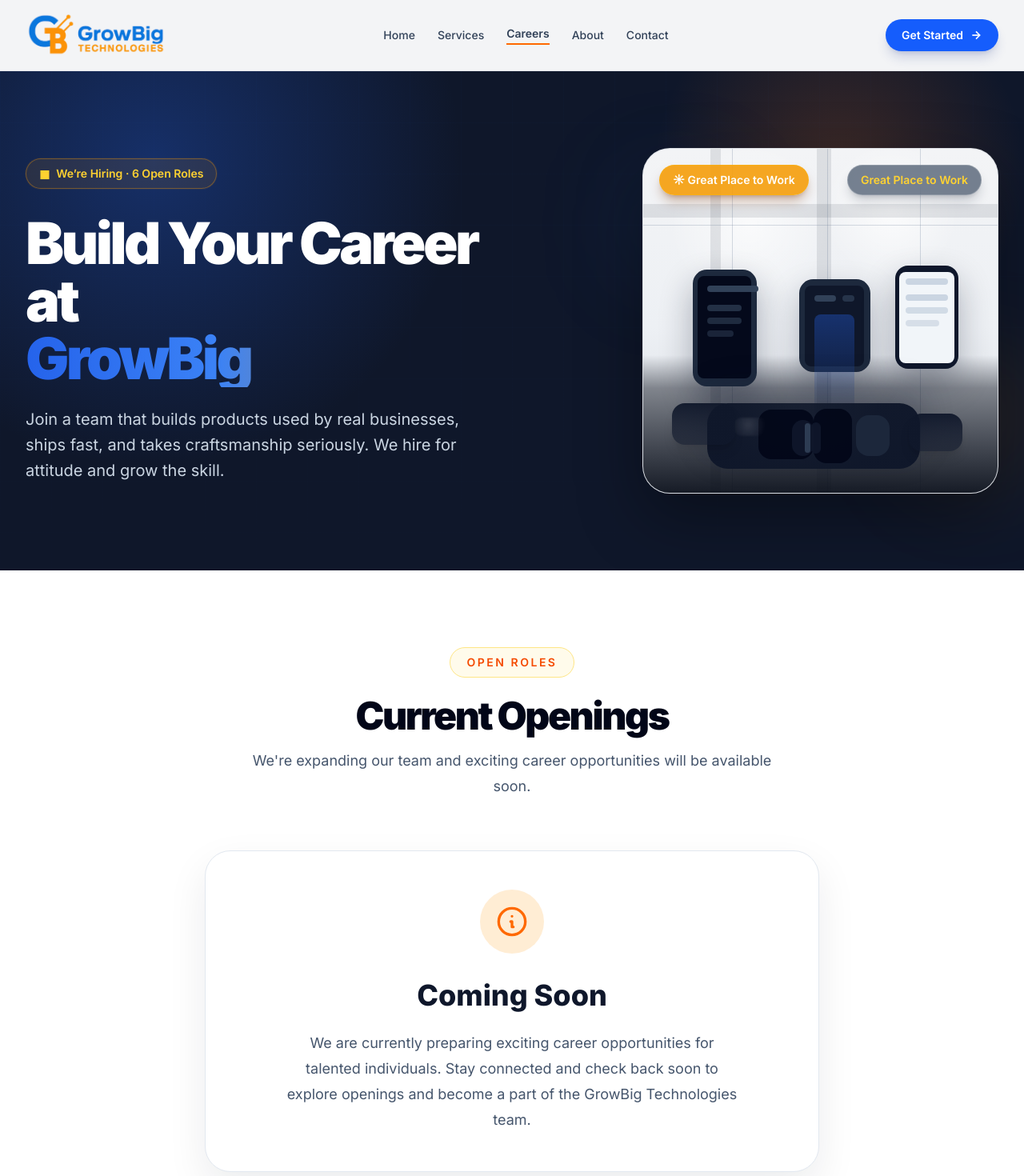
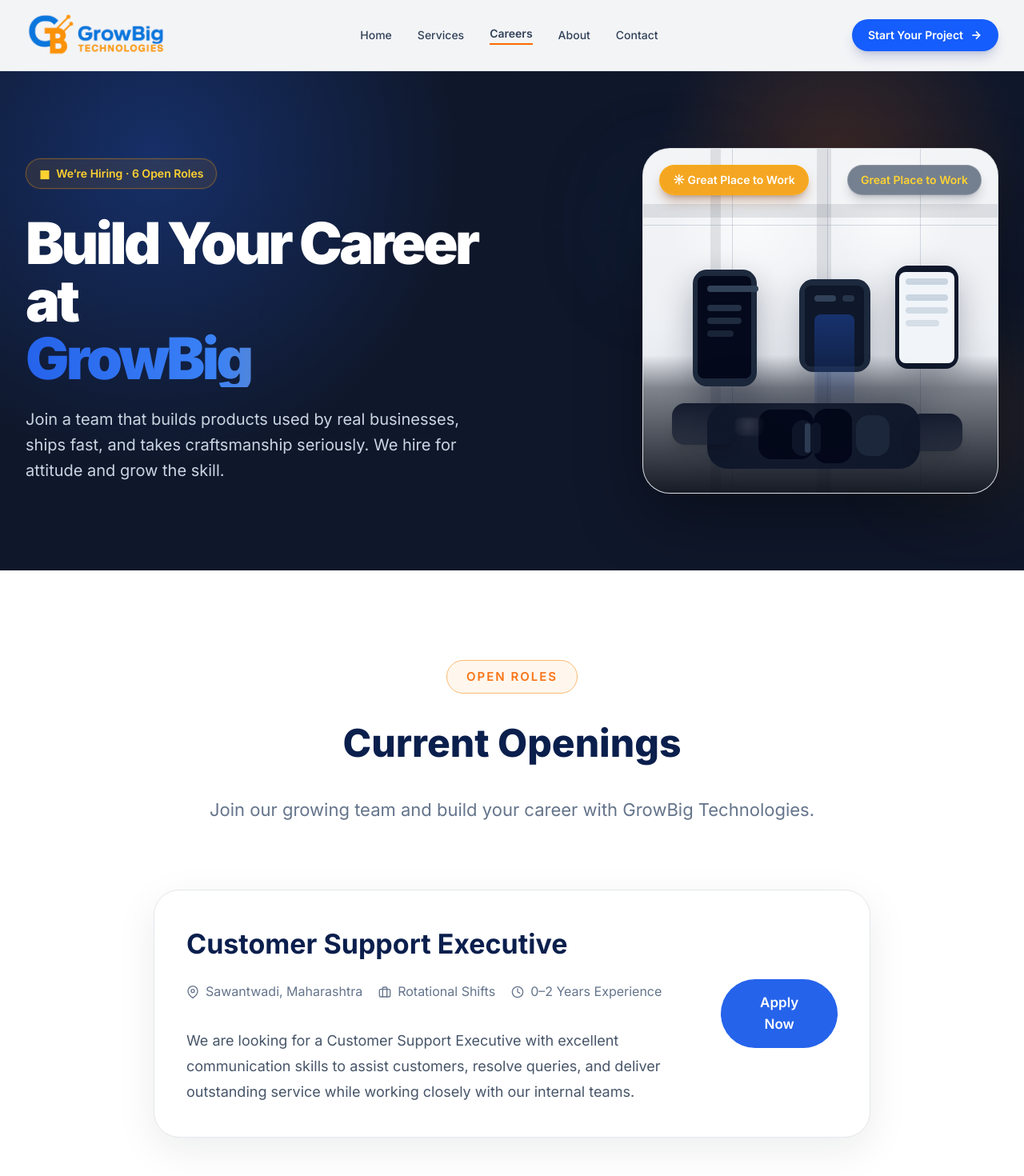
Before and after one commit to vinay-osseed/growbig-web, a React (Vite) app in the folder site-frontend/: page /careers in a window 1280 px wide. Shown: the top 1470 px of the page at 80% size. Built offline with nearby package versions, Linux system fonts and the light colour scheme.

Commit message:
feat: offical static website

```diff
--- a/site-frontend/package.json
+++ b/site-frontend/package.json
@@ -13,7 +13,8 @@
     "react-country-flag": "^3.1.0",
     "react-dom": "^18.3.1",
     "react-icons": "^5.7.0",
-    "react-router-dom": "^6.27.0"
+    "react-router-dom": "^6.27.0",
+    "react-router-hash-link": "^2.4.3"
   },
   "devDependencies": {
     "@tailwindcss/vite": "^4.3.2",
--- a/site-frontend/src/components/Careers/CareersOpenRolesSection.jsx
+++ b/site-frontend/src/components/Careers/CareersOpenRolesSection.jsx
@@ -97,52 +97,75 @@
 //   )
 // }
 
+import { FiMapPin, FiBriefcase, FiClock } from "react-icons/fi";
+
 export default function CareersOpenRolesSection() {
   return (
-    <section className="bg-white px-6 py-20 sm:py-24 lg:px-8">
-      <div className="mx-auto max-w-7xl text-center">
+    <section className="bg-white py-28">
+      <div className="mx-auto max-w-7xl px-6">
         {/* Badge */}
-        <div className="inline-flex rounded-full border border-amber-200 bg-amber-50 px-5 py-2 text-sm font-semibold uppercase tracking-[0.18em] text-orange-600">
-          Open Roles
+        <div className="flex justify-center">
+          <span className="rounded-full border border-[#FDBA74] bg-[#FFF7ED] px-6 py-2 text-[15px] font-semibold uppercase tracking-[2px] text-[#F97316]">
+            Open Roles
+          </span>
         </div>
 
         {/* Heading */}
-        <h2 className="mt-6 text-3xl font-black tracking-[-0.05em] text-slate-950 sm:text-5xl lg:text-5xl">
+        <h2 className="mt-6 text-center text-[48px] font-extrabold text-[#0B1F4D]">
           Current Openings
         </h2>
 
-        {/* Description */}
-        <p className="mx-auto mt-4 max-w-2xl text-lg leading-8 text-slate-600">
-          We're expanding our team and exciting career opportunities will be available soon.
+        <p className="mx-auto mt-6 max-w-3xl text-center text-[22px] leading-10 text-[#64748B]">
+          Join our growing team and build your career with GrowBig
+          Technologies.
         </p>
 
-        {/* Coming Soon Card */}
-        <div className="mx-auto mt-16 max-w-3xl rounded-[2rem] border border-slate-200 bg-white p-12 shadow-[0_20px_50px_rgba(15,23,42,0.08)]">
-          <div className="mx-auto flex h-20 w-20 items-center justify-center rounded-full bg-orange-100">
-            <svg
-              xmlns="http://www.w3.org/2000/svg"
-              className="h-10 w-10 text-orange-500"
-              fill="none"
-              viewBox="0 0 24 24"
-              stroke="currentColor"
-              strokeWidth="2"
-            >
-              <path
-                strokeLinecap="round"
-                strokeLinejoin="round"
-                d="M13 16h-1v-4h-1m1-4h.01M12 22C6.477 22 2 17.523 2 12S6.477 2 12 2s10 4.477 10 10-4.477 10-10 10z"
-              />
-            </svg>
+        {/* Job Card */}
+        <div className="mx-auto mt-20 max-w-4xl rounded-[32px] border border-[#E5E7EB] bg-white p-10 shadow-[0_15px_50px_rgba(15,23,42,0.08)] transition hover:-translate-y-1 hover:shadow-[0_20px_60px_rgba(15,23,42,0.12)]">
+          <div className="flex flex-col gap-8 md:flex-row md:items-center md:justify-between">
+            <div>
+              <h3 className="text-[34px] font-bold text-[#0B1F4D]">
+                Customer Support Executive
+              </h3>
+
+              <div className="mt-5 flex flex-wrap gap-5 text-[16px] text-[#64748B]">
+                <span className="flex items-center gap-2">
+                  <FiMapPin />
+                  Sawantwadi, Maharashtra
+                </span>
+
+                <span className="flex items-center gap-2">
+                  <FiBriefcase />
+                  Rotational Shifts
+                </span>
+
+                <span className="flex items-center gap-2">
+                  <FiClock />
+                  0–2 Years Experience
+                </span>
+              </div>
+
+              <p className="mt-8 max-w-2xl text-[18px] leading-8 text-[#475569]">
+                We are looking for a Customer Support Executive with excellent
+                communication skills to assist customers, resolve queries, and
+                deliver outstanding service while working closely with our
+                internal teams.
+              </p>
+            </div>
+
+            <div className="flex justify-center">
+              <button className="rounded-full bg-[#2563EB] px-8 py-4 text-[17px] font-semibold text-white transition hover:bg-[#1D4ED8]">
+                Apply Now
+              </button>
+            </div>
           </div>
+        </div>
 
-          <h3 className="mt-8 text-4xl font-extrabold text-slate-900">
-            Coming Soon
-          </h3>
-
-          <p className="mx-auto mt-6 max-w-xl text-lg leading-8 text-slate-600">
-            We are currently preparing exciting career opportunities for talented
-            individuals. Stay connected and check back soon to explore openings
-            and become a part of the GrowBig Technologies team.
+        {/* Bottom Note */}
+        <div className="mt-12 text-center">
+          <p className="text-[18px] text-[#64748B]">
+            🚀 More exciting career opportunities will be announced soon. Stay
+            connected with GrowBig Technologies.
           </p>
         </div>
       </div>
--- a/site-frontend/src/components/Contact/ContactHeroSection.jsx
+++ b/site-frontend/src/components/Contact/ContactHeroSection.jsx
@@ -42,7 +42,7 @@
       <div className="relative mx-auto max-w-4xl text-center">
         <div className="inline-flex items-center gap-2 rounded-full border border-amber-500/30 bg-amber-500/10 px-4 py-2 text-sm font-semibold text-amber-300 shadow-[0_0_0_1px_rgba(245,158,11,0.08)]">
           <span className="h-2 w-2 rounded-full bg-emerald-400" />
-          We typically reply within 4 hours
+          We typically reply within few hours
         </div>
 
         <h1 className="mt-8 text-5xl font-black tracking-[-0.05em] text-white sm:text-6xl lg:text-[4.6rem] lg:leading-[0.98]">
--- a/site-frontend/src/components/Contact/ContactInfoPanel.jsx
+++ b/site-frontend/src/components/Contact/ContactInfoPanel.jsx
@@ -46,16 +46,16 @@
                 </svg>
               ),
             },
-            /*{
+            {
               label: 'Facebook',
-              href: '#',
+              href: 'https://www.facebook.com/share/182RC2vgWz/',
               icon: (
                 <svg width="18" height="18" fill="none" stroke="currentColor" strokeWidth="2" viewBox="0 0 24 24">
                   <path d="M18 2h-3a5 5 0 00-5 5v3H7v4h3v8h4v-8h3l1-4h-4V7a1 1 0 011-1h3z" />
                 </svg>
               ),
             },
-            {
+            /*{
               label: 'GitHub',
               href: '#',
               icon: (
--- a/site-frontend/src/components/HeroSection.jsx
+++ b/site-frontend/src/components/HeroSection.jsx
@@ -50,7 +50,7 @@
           {/* Badge */}
           <div className="inline-flex items-center gap-3 rounded-full border border-white/10 bg-white/5 px-4 py-2 text-sm font-medium text-slate-200 backdrop-blur-sm">
             <span className="h-2.5 w-2.5 rounded-full bg-orange-400" />
-            Premium IT Solutions · Est. 2020
+            🚀 Empowering Digital Growth
           </div>
 
           {/* Heading */}
@@ -70,7 +70,7 @@
           </p>
 
           {/* Buttons */}
-          <div className="mt-8 flex flex-wrap gap-4">
+          {/*<div className="mt-8 flex flex-wrap gap-4">
             <button
               className="inline-flex items-center gap-2 rounded-full bg-blue-600 px-7 py-3.5 text-sm font-semibold text-white shadow-lg shadow-blue-900/30 transition hover:-translate-y-0.5 hover:bg-blue-700"
               onClick={() => navigate('/contact')}
@@ -91,7 +91,7 @@
                 <polyline points="12 5 19 12 12 19" />
               </svg>
             </button>
-          </div>
+          </div>*/}
 
           {/* Stats — plain, no container */}
           {/*
--- a/site-frontend/src/components/Navbar.jsx
+++ b/site-frontend/src/components/Navbar.jsx
@@ -133,72 +133,49 @@
 //     </header>
 //   )
 // }
-
-
-import { useState, useEffect } from 'react'
-import { Link, NavLink } from 'react-router-dom'
+import { useState, useEffect } from "react";
+import { Link, NavLink } from "react-router-dom";
+import { HashLink } from "react-router-hash-link";
 import logo from "../assets/logo.png";
 
 const navLinks = [
-  { label: 'Home', to: '/' },
-  { label: 'Services', to: '/services' },
-  { label: 'Careers', to: '/careers' },
-  { label: 'About', to: '/about' },
-  { label: 'Contact', to: '/contact' },
-]
+  { label: "Home", to: "/" },
+  { label: "Services", to: "/#services" },
+  { label: "Careers", to: "/careers" },
+  { label: "About", to: "/about" },
+  { label: "Contact", to: "/contact" },
+];
 
 export default function Navbar() {
-  const [menuOpen, setMenuOpen] = useState(false)
-  const [scrolled, setScrolled] = useState(false)
+  const [menuOpen, setMenuOpen] = useState(false);
+  const [scrolled, setScrolled] = useState(false);
 
   useEffect(() => {
-    const handleScroll = () => setScrolled(window.scrollY > 20)
-    window.addEventListener('scroll', handleScroll)
-    return () => window.removeEventListener('scroll', handleScroll)
-  }, [])
+    const handleScroll = () => setScrolled(window.scrollY > 20);
+    window.addEventListener("scroll", handleScroll);
+    return () => window.removeEventListener("scroll", handleScroll);
+  }, []);
 
   useEffect(() => {
-    if (menuOpen) {
-      document.body.style.overflow = 'hidden'
-    } else {
-      document.body.style.overflow = ''
-    }
+    document.body.style.overflow = menuOpen ? "hidden" : "";
     return () => {
-      document.body.style.overflow = ''
-    }
-  }, [menuOpen])
+      document.body.style.overflow = "";
+    };
+  }, [menuOpen]);
 
-  const handleNavClick = () => setMenuOpen(false)
-
-  const handleWhatsAppClick = () => {
-    const phoneNumber = "919146802212"
-    const message = encodeURIComponent(
-      "Hello GrowBig Technologies, I would like to know more about your services."
-    )
-
-    window.open(
-      `https://wa.me/${phoneNumber}?text=${message}`,
-      "_blank",
-      "noopener,noreferrer"
-    )
-
-    handleNavClick()
-  }
+  const handleNavClick = () => setMenuOpen(false);
 
   return (
     <header
       className={`sticky top-0 z-50 border-b transition-all duration-300 ${
         scrolled
-          ? 'border-gray-200 bg-white shadow-md'
-          : 'border-gray-200 bg-gray-100'
+          ? "border-gray-200 bg-white shadow-md"
+          : "border-gray-200 bg-gray-100"
       }`}
     >
       <div className="mx-auto flex max-w-7xl items-center justify-between px-6 py-4 lg:px-8">
-        <Link
-          to="/"
-          onClick={handleNavClick}
-          className="flex items-center"
-        >
+        {/* Logo */}
+        <Link to="/" onClick={handleNavClick} className="flex items-center">
           <img
             src={logo}
             alt="GrowBig Technologies"
@@ -206,30 +183,41 @@
           />
         </Link>
 
-        <nav className="hidden items-center gap-7 lg:flex">
-          {navLinks.map((link) => (
+        {/* Desktop Navigation */}
+        <nav className="hidden flex-1 justify-center items-center gap-8 lg:flex">
+  {navLinks.map((link) =>
+    link.label === "Services" ? (
+      <HashLink
+        key={link.label}
+        smooth
+        to="/#services"
+        className="relative text-sm font-medium text-slate-600 transition-colors duration-200 hover:text-blue-700"
+      >
+        {link.label}
+      </HashLink>
+    ) : (
       <NavLink
         key={link.to}
         to={link.to}
         className={({ isActive }) =>
           `relative text-sm font-medium transition-colors duration-200 hover:text-blue-700 ${
             isActive
-                    ? 'text-blue-700 font-semibold pb-0.5 border-b-2 border-orange-500'
-                    : 'text-slate-600'
+              ? "text-blue-700 font-semibold pb-0.5 border-b-2 border-orange-500"
+              : "text-slate-600"
           }`
         }
       >
         {link.label}
       </NavLink>
-          ))}
+    )
+  )}
 </nav>
 
+        {/* Desktop CTA */}
         <div className="hidden lg:block">
-          <button
-            className="inline-flex items-center gap-2 rounded-full bg-blue-600 px-5 py-2.5 text-sm font-semibold text-white shadow-lg shadow-blue-900/20 transition hover:-translate-y-0.5 hover:bg-blue-700"
-            onClick={handleWhatsAppClick}
-          >
-            Get Started
+          <Link to="/contact" onClick={handleNavClick}>
+            <button className="inline-flex items-center gap-2 rounded-full bg-blue-600 px-5 py-2.5 text-sm font-semibold text-white shadow-lg shadow-blue-900/20 transition hover:-translate-y-0.5 hover:bg-blue-700">
+              Start Your Project
               <svg
                 width="16"
                 height="16"
@@ -242,8 +230,10 @@
                 <polyline points="12 5 19 12 12 19" />
               </svg>
             </button>
+          </Link>
         </div>
 
+        {/* Mobile Menu Button */}
         <button
           className="inline-flex h-11 w-11 items-center justify-center rounded-xl border border-gray-300 bg-gray-200 text-slate-700 transition hover:bg-gray-300 lg:hidden"
           onClick={() => setMenuOpen(!menuOpen)}
@@ -252,51 +242,62 @@
           <span className="flex flex-col gap-1.5">
             <span
               className={`h-0.5 w-5 rounded-full bg-current transition ${
-                menuOpen ? 'translate-y-2 rotate-45' : ''
+                menuOpen ? "translate-y-2 rotate-45" : ""
               }`}
             />
             <span
               className={`h-0.5 w-5 rounded-full bg-current transition ${
-                menuOpen ? 'opacity-0' : ''
+                menuOpen ? "opacity-0" : ""
               }`}
             />
             <span
               className={`h-0.5 w-5 rounded-full bg-current transition ${
-                menuOpen ? '-translate-y-2 -rotate-45' : ''
+                menuOpen ? "-translate-y-2 -rotate-45" : ""
               }`}
             />
           </span>
         </button>
       </div>
 
+      {/* Mobile Menu */}
       <div
         className={`overflow-hidden border-t border-gray-200 bg-white transition-all duration-300 lg:hidden ${
-          menuOpen ? 'max-h-[520px] opacity-100' : 'max-h-0 opacity-0'
+          menuOpen ? "max-h-[520px] opacity-100" : "max-h-0 opacity-0"
         }`}
       >
         <nav className="mx-auto flex max-w-7xl flex-col gap-2 px-6 py-4">
-          {navLinks.map((link) => (
+          {navLinks.map((link) =>
+            link.label === "Services" ? (
+              <HashLink
+                key={link.label}
+                smooth
+                to="/#services"
+                onClick={handleNavClick}
+                className="rounded-2xl px-4 py-3 text-sm font-medium text-slate-700 transition hover:bg-gray-100 hover:text-blue-700"
+              >
+                {link.label}
+              </HashLink>
+            ) : (
               <NavLink
                 key={link.to}
                 to={link.to}
+                onClick={handleNavClick}
                 className={({ isActive }) =>
                   `rounded-2xl px-4 py-3 text-sm font-medium transition ${
                     isActive
-                    ? 'bg-blue-50 text-blue-700 font-semibold'
-                    : 'text-slate-700 hover:bg-gray-100 hover:text-blue-700'
+                      ? "bg-blue-50 text-blue-700 font-semibold"
+                      : "text-slate-700 hover:bg-gray-100 hover:text-blue-700"
                   }`
                 }
-              onClick={handleNavClick}
               >
                 {link.label}
               </NavLink>
-          ))}
+            )
+          )}
 
-          <button
-            className="mt-2 inline-flex items-center justify-center gap-2 rounded-2xl bg-blue-600 px-4 py-3 text-sm font-semibold text-white transition hover:bg-blue-700"
-            onClick={handleWhatsAppClick}
-          >
-            Get Started
+          <Link to="/contact" onClick={handleNavClick}>
+            <button className="mt-2 inline-flex w-full items-center justify-center gap-2 rounded-2xl bg-blue-600 px-4 py-3 text-sm font-semibold text-white transition hover:bg-blue-700">
+              Start Your Project
               <svg
                 width="16"
                 height="16"
@@ -309,8 +310,9 @@
                 <polyline points="12 5 19 12 12 19" />
               </svg>
             </button>
+          </Link>
         </nav>
       </div>
     </header>
-  )
+  );
 }
--- a/site-frontend/src/components/ServiceSection.jsx
+++ b/site-frontend/src/components/ServiceSection.jsx
@@ -5,94 +5,102 @@
     id: 1,
     icon: (
       <svg width="28" height="28" fill="none" stroke="currentColor" strokeWidth="2" viewBox="0 0 24 24">
-        <rect x="3" y="3" width="18" height="18" rx="2" ry="2"/>
-        <line x1="3" y1="9" x2="21" y2="9"/>
-        <line x1="9" y1="21" x2="9" y2="9"/>
+        <path d="M8 6L3 12L8 18" />
+        <path d="M16 6L21 12L16 18" />
       </svg>
     ),
-    title: 'Website & Software Development',
+    title: "Website & Software Development",
     description:
-      'Pixel-perfect, high-performance websites built with modern frameworks — from landing pages to enterprise portals.',
-    color: '#3b82f6',
-    bg: 'rgba(59,130,246,0.08)',
+      "Custom websites and software solutions designed to improve business operations, performance, and user experience.",
+    color: "#3b82f6",
+    bg: "rgba(59,130,246,0.08)",
   },
+
   {
     id: 2,
     icon: (
       <svg width="28" height="28" fill="none" stroke="currentColor" strokeWidth="2" viewBox="0 0 24 24">
-        <rect x="5" y="2" width="14" height="20" rx="2" ry="2"/>
-        <line x1="12" y1="18" x2="12.01" y2="18"/>
+        <rect x="7" y="2" width="10" height="20" rx="2" />
+        <circle cx="12" cy="18" r="1" />
       </svg>
     ),
-    title: 'Mobile Application Developmentt',
+    title: "Mobile Application Development",
     description:
-      'Native and cross-platform apps for iOS and Android, crafted with seamless UX and robust backend integration.',
-    color: '#7c3aed',
-    bg: 'rgba(124,58,237,0.08)',
+      "High-performance Android and iOS mobile applications built with intuitive design and seamless functionality.",
+    color: "#7c3aed",
+    bg: "rgba(124,58,237,0.08)",
   },
+
   {
     id: 3,
     icon: (
       <svg width="28" height="28" fill="none" stroke="currentColor" strokeWidth="2" viewBox="0 0 24 24">
-        <polyline points="16 18 22 12 16 6"/>
-        <polyline points="8 6 2 12 8 18"/>
+        <circle cx="8" cy="8" r="2" />
+        <circle cx="16" cy="8" r="2" />
+        <circle cx="12" cy="16" r="2" />
+        <line x1="8" y1="8" x2="12" y2="16" />
+        <line x1="16" y1="8" x2="12" y2="16" />
       </svg>
     ),
-    title: 'CRM & ERP Solution',
+    title: "CRM & ERP Solution",
     description:
-      'Tailored software solutions engineered around your business logic, workflows, and scaling requirements.',
-    color: '#0d9488',
-    bg: 'rgba(13,148,136,0.08)',
+      "Powerful CRM and ERP systems that automate workflows, improve productivity, and streamline business management.",
+    color: "#0d9488",
+    bg: "rgba(13,148,136,0.08)",
   },
-   {
+
+  {
     id: 4,
     icon: (
       <svg width="28" height="28" fill="none" stroke="currentColor" strokeWidth="2" viewBox="0 0 24 24">
-        <polyline points="16 18 22 12 16 6"/>
-        <polyline points="8 6 2 12 8 18"/>
+        <path d="M3 11L22 2L13 21L11 13L3 11Z" />
       </svg>
     ),
-    title: 'Digital Marketing Services',
+    title: "Digital Marketing Services",
     description:
-      'Tailored software solutions engineered around your business logic, workflows, and scaling requirements.',
-    color: '#a36f2a',
-    bg: 'rgba(13,148,136,0.08)',
+      "Grow your online presence with SEO, social media marketing, paid advertising, branding, and content strategies.",
+    color: "#a36f2a",
+    bg: "rgba(163,111,42,0.08)",
   },
+
   {
     id: 5,
     icon: (
       <svg width="28" height="28" fill="none" stroke="currentColor" strokeWidth="2" viewBox="0 0 24 24">
-        <polyline points="16 18 22 12 16 6"/>
-        <polyline points="8 6 2 12 8 18"/>
+        <path d="M4 12a8 8 0 0 1 16 0" />
+        <rect x="2" y="11" width="4" height="7" rx="2" />
+        <rect x="18" y="11" width="4" height="7" rx="2" />
+        <path d="M12 20h2" />
       </svg>
     ),
-    title: 'BPO & Customer Support Solutions',
+    title: "BPO & Customer Support Solutions",
     description:
-      'Tailored software solutions engineered around your business logic, workflows, and scaling requirements.',
-    color: '#9a236d',
-    bg: 'rgba(13,148,136,0.08)',
+      "Professional customer support and business process outsourcing services that enhance customer satisfaction and efficiency.",
+    color: "#9a236d",
+    bg: "rgba(154,35,109,0.08)",
   },
-   {
+
+  {
     id: 6,
     icon: (
       <svg width="28" height="28" fill="none" stroke="currentColor" strokeWidth="2" viewBox="0 0 24 24">
-        <polyline points="16 18 22 12 16 6"/>
-        <polyline points="8 6 2 12 8 18"/>
+        <rect x="7" y="7" width="10" height="10" rx="2" />
+        <path d="M12 2v3M12 19v3M2 12h3M19 12h3" />
+        <path d="M5 5l2 2M17 17l2 2M19 5l-2 2M5 19l2-2" />
       </svg>
     ),
-    title: 'AI & Automation Services',
+    title: "AI & Automation Services",
     description:
-      'Tailored software solutions engineered around your business logic, workflows, and scaling requirements.',
-    color: '#9a236d',
-    bg: 'rgba(13,148,136,0.08)',
+      "Intelligent AI-powered solutions and workflow automation to reduce manual effort, improve accuracy, and boost productivity.",
+    color: "#52409b",
+    bg: "rgba(82,64,155,0.08)",
   },
-]
-
+];
 export default function ServicesSection() {
   const navigate = useNavigate()
 
   return (
-    <section className="bg-white py-28">
+    <section id="services" className="bg-white py-28">
 
       <div className="max-w-[1440px] mx-auto px-8 lg:px-12">
 
```
Also changed, not shown: site-frontend/src/components/About/AboutLeadership.jsx (+13 -6 lines), site-frontend/src/components/About/AboutPurpose.jsx (+19 -16 lines), site-frontend/src/components/About/AboutValue.jsx (+4 -4 lines), site-frontend/src/components/Footer.jsx (+7 -4 lines), site-frontend/src/components/PartnersMarquee.jsx (+26 -71 lines), site-frontend/src/assets/eos-logo.png (added), 1 other file (tests, documents, lock files or other folders). Lines whose indentation alone changed are shown as unchanged.
